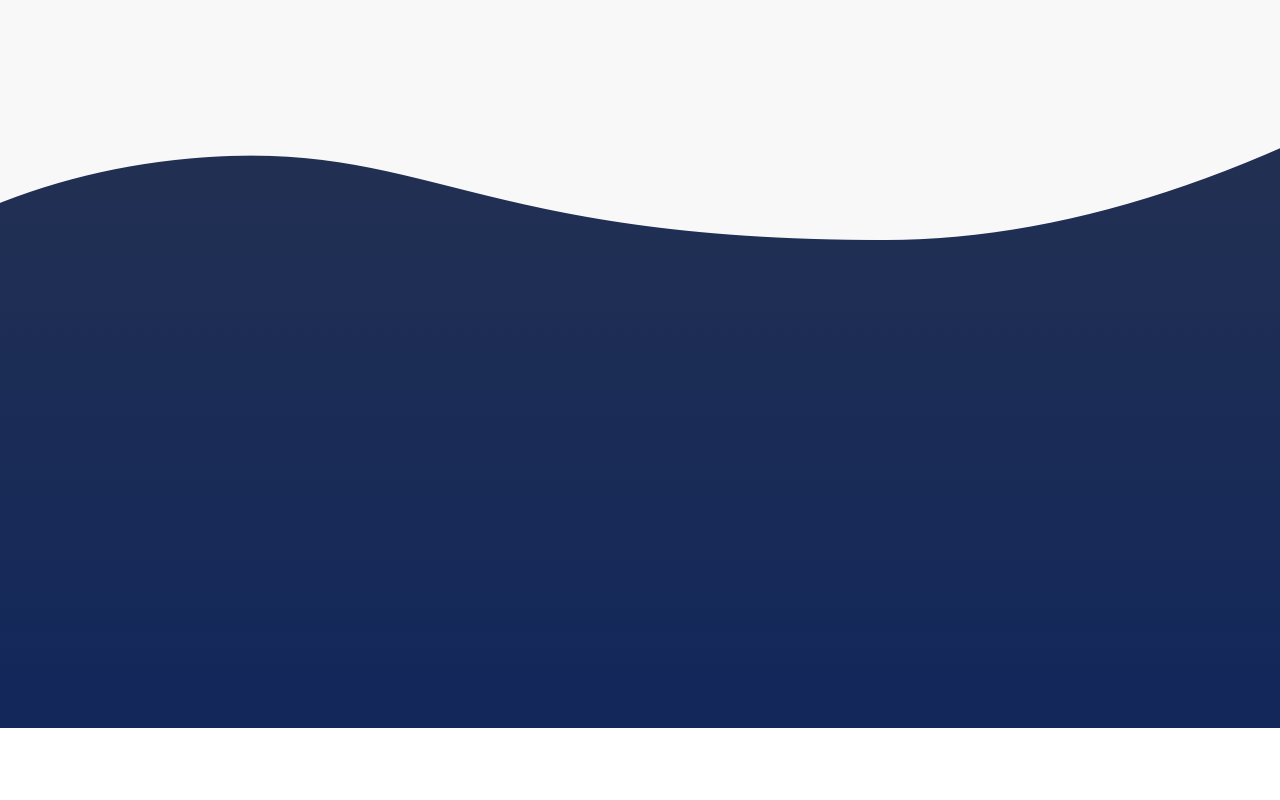
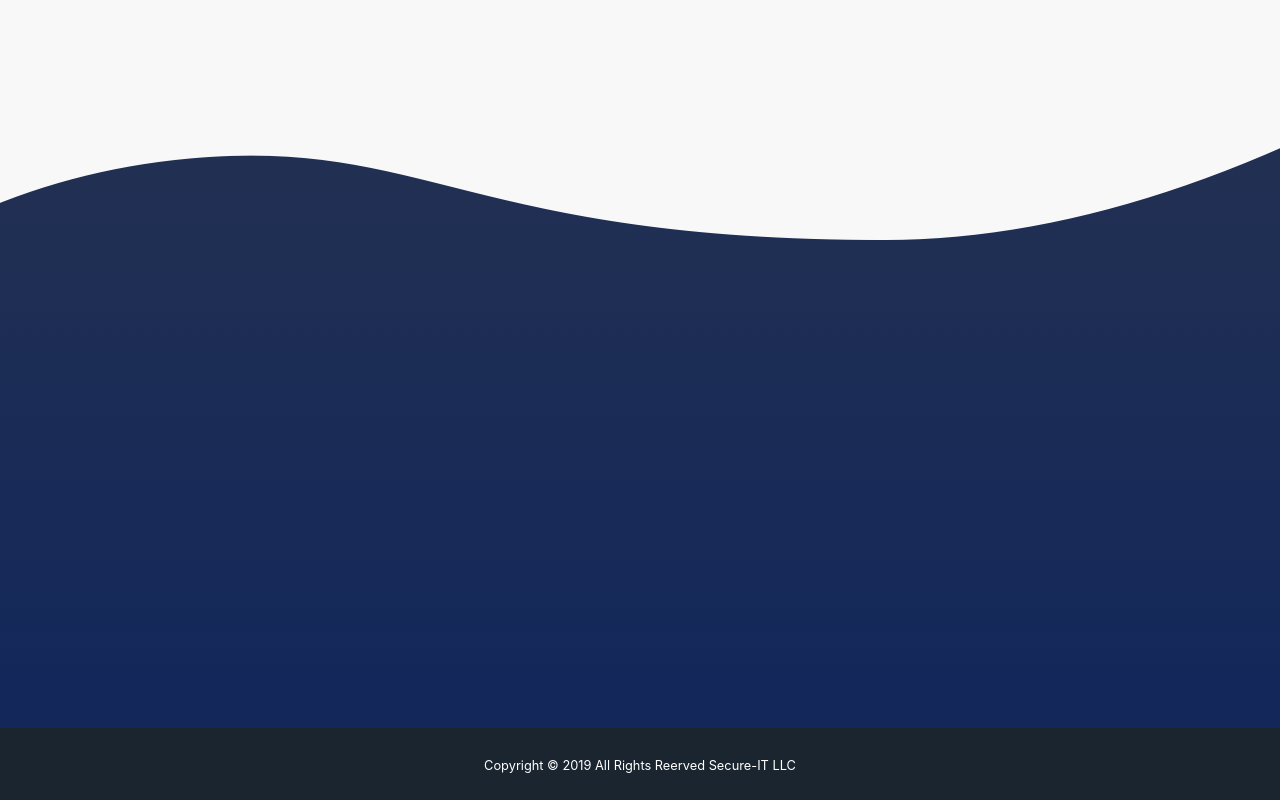
Before and after one commit to vamsibatchu1/SecureIT, a website with bundled scripts: page index.html in a window 1280 px wide. Shown: the part 3047-3847 px from the top of the page. Before the commit the page ends 3775 px from the top, so only its background shows below. Built offline with nearby package versions, Linux system fonts and the light colour scheme; a web font is replaced by a local one.

Commit message:
Add files via upload

```diff
--- a/index.html
+++ b/index.html
@@ -225,6 +225,13 @@
     </div>
   </section>
 
+
+  <div class="copyright py-4 text-center text-white" style="color: white;background-color: #1a252f;">
+    <div class="container" style="color: white;background-color: #1a252f;">
+      <small>Copyright &copy; 2019 All Rights Reerved Secure-IT LLC</small>
+    </div>
+  </div>
+
   <!-- Bootstrap core JavaScript -->
   <script src="vendor/jquery/jquery.min.js"></script>
   <script src="vendor/bootstrap/js/bootstrap.bundle.min.js"></script>
```
